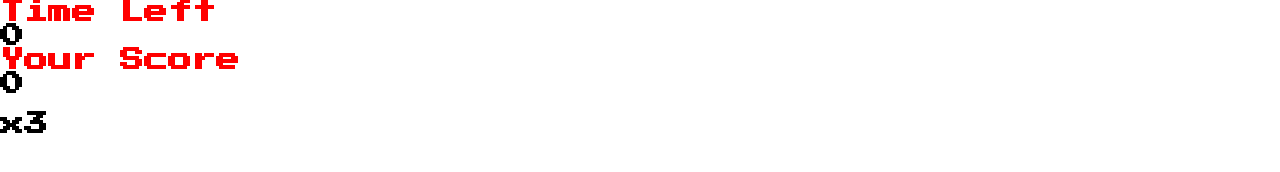
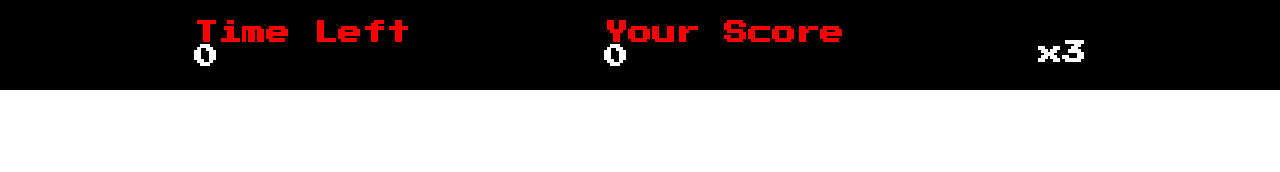
Before and after one commit to ThePersonWhoLikesUndertale/detona-ralph, a plain HTML site: page index.html in a window 1280 px wide. Drawn offline with Linux system fonts and the light colour scheme.

Commit message:
stylizing the menu

```diff
--- a/assets/css/style.css
+++ b/assets/css/style.css
@@ -1 +1,16 @@
 @import url(./reset.css);
+
+main {
+    display: flex;
+}
+
+.menu {
+    display: flex;
+    justify-content: space-evenly;
+    align-items: center;
+
+    height: 90px;
+    width: 100%;
+    background-color: black;
+    color: white;
+}
--- a/index.html
+++ b/index.html
@@ -8,6 +8,7 @@
 </head>
 <body>
     <main>
+        <div class="menu">
             <div class="menu-time">
                 <h2 style="color: red">Time Left</h2>
                 <h2>0</h2>
@@ -20,6 +21,7 @@
                 <img src="" />
                 <h2>x3</h2>
             </div>
+        </div>
 
         <div class="panel">
 
```
Lines whose indentation alone changed are shown as unchanged.
